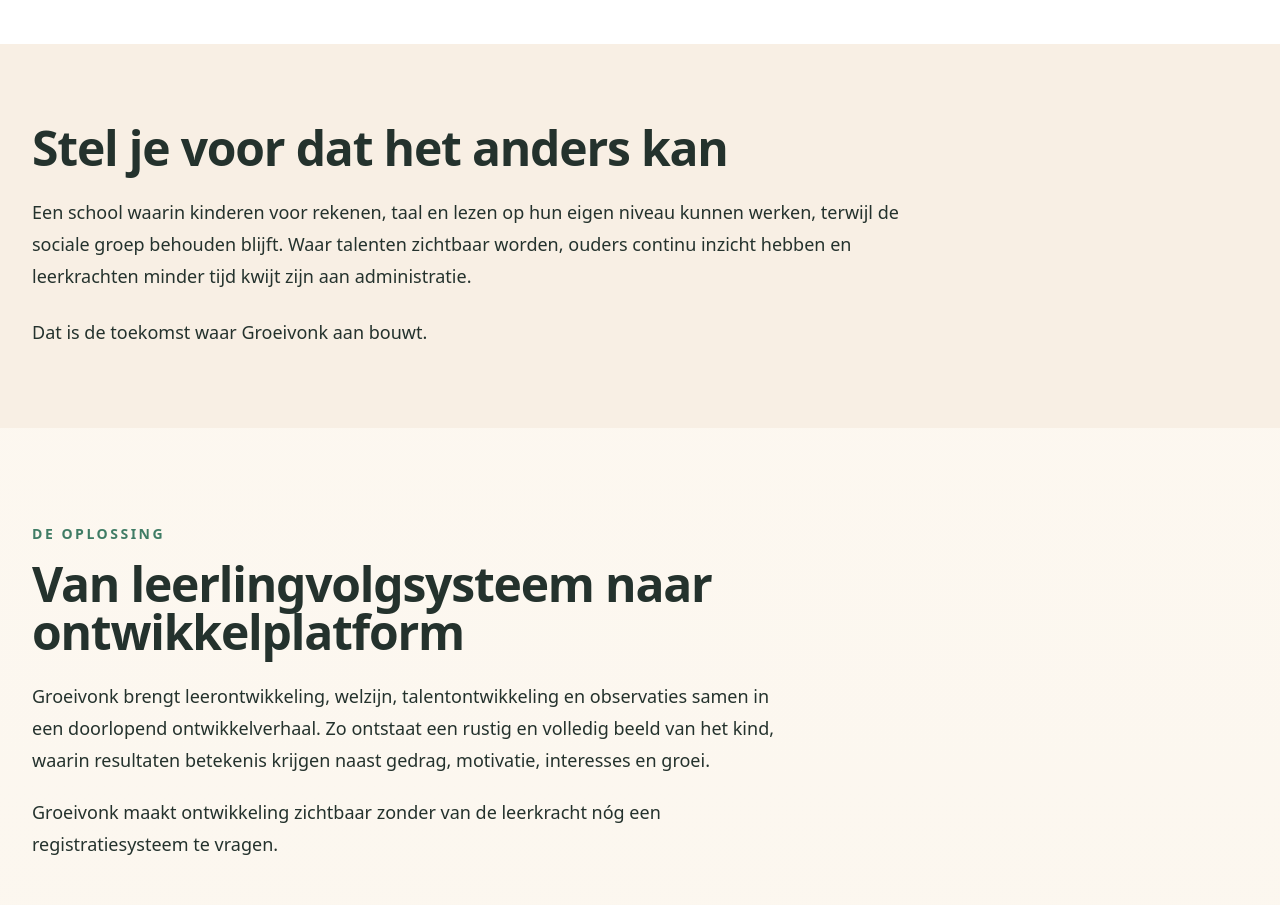
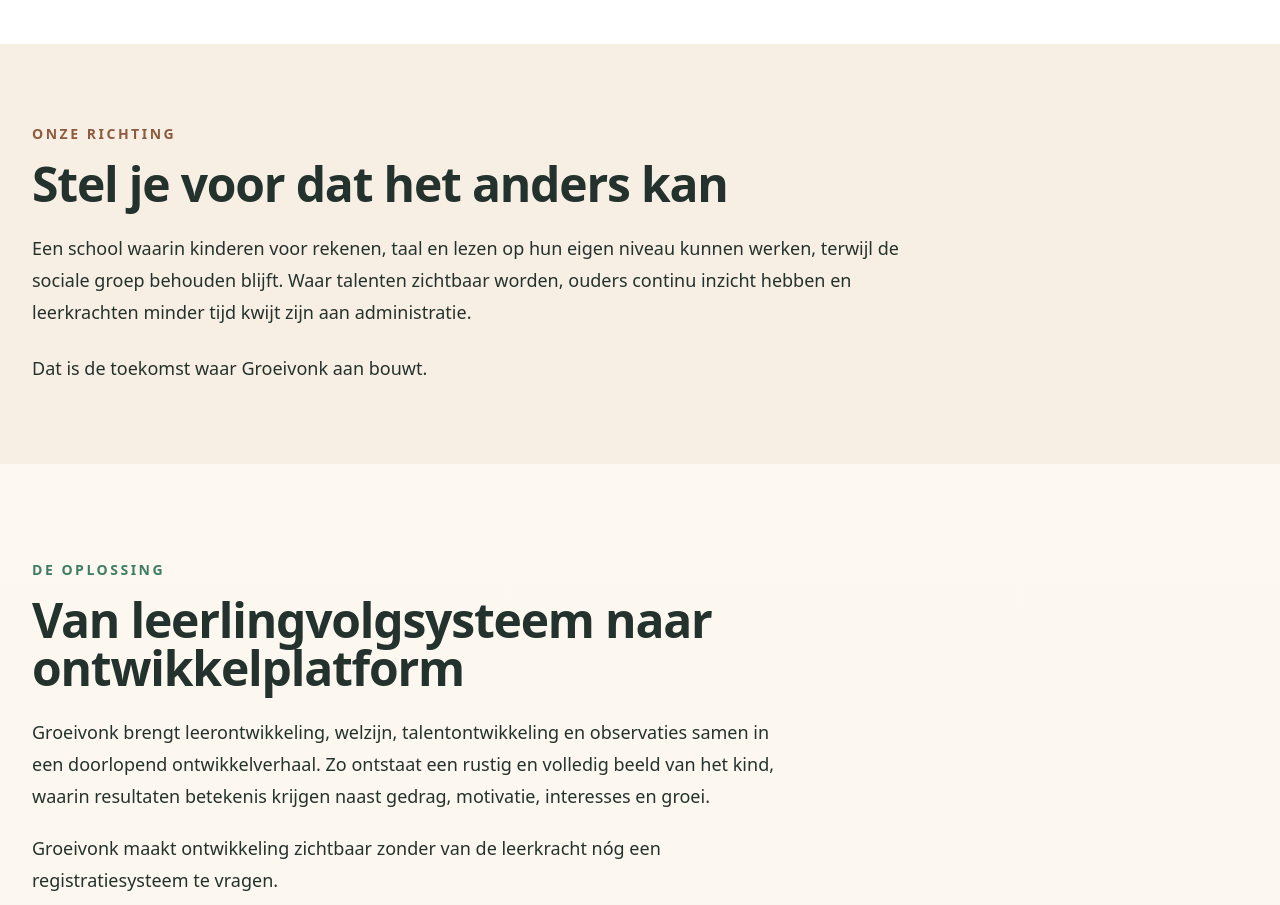
Before and after one commit to Bopstal/GroeiVonk, a Next.js app: page / in a window 1280 px wide. Shown: the part 1120-2025 px from the top of the page. Built offline with nearby package versions, Linux system fonts and the light colour scheme.

Commit message:
Voeg subheader toe aan richtingsectie

```diff
--- a/app/page.tsx
+++ b/app/page.tsx
@@ -190,7 +190,10 @@
       <section className="bg-[#F8EFE4] px-5 py-20 sm:px-8">
         <div className="mx-auto max-w-7xl">
           <div className="max-w-4xl">
-            <h2 className="text-4xl font-black tracking-tight text-inkt sm:text-5xl">
+            <p className="text-sm font-bold uppercase tracking-[0.18em] text-aarde">
+              Onze richting
+            </p>
+            <h2 className="mt-4 text-4xl font-black tracking-tight text-inkt sm:text-5xl">
               Stel je voor dat het anders kan
             </h2>
             <div className="mt-6 space-y-6 text-lg leading-8 text-inkt/72">
```
